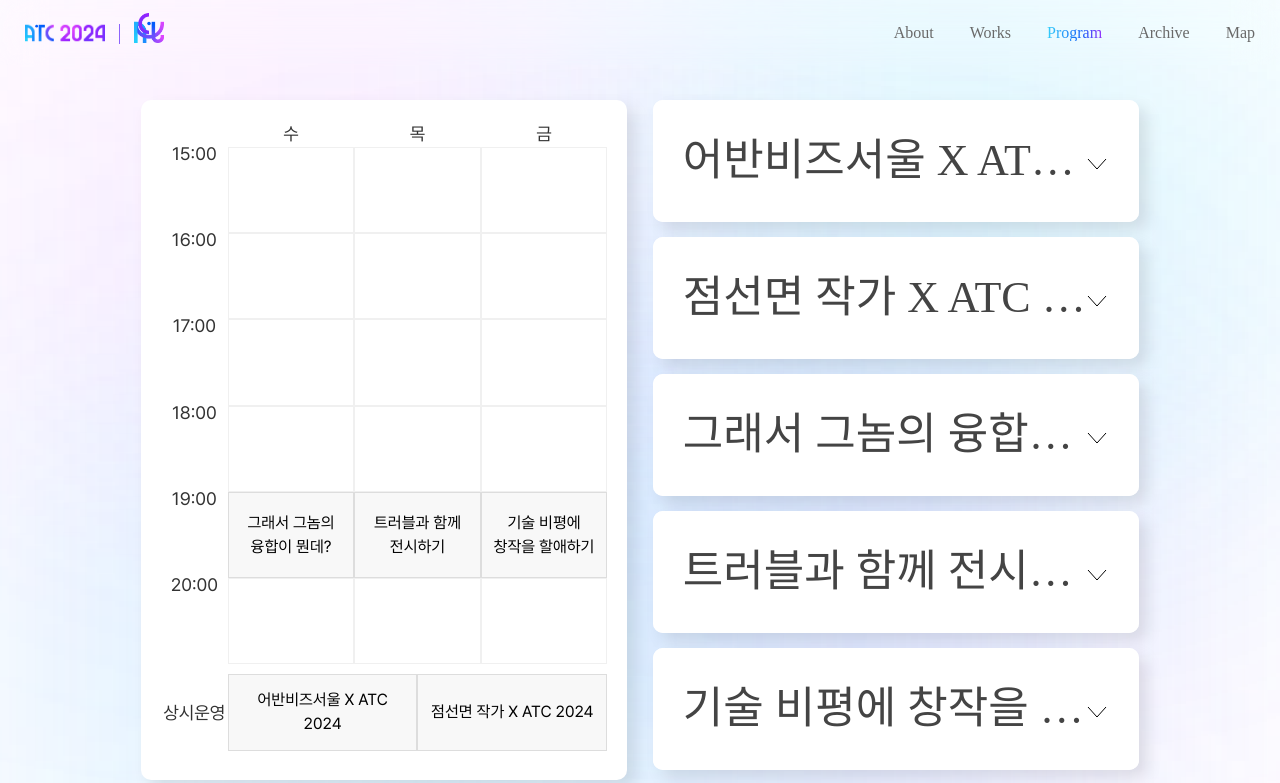
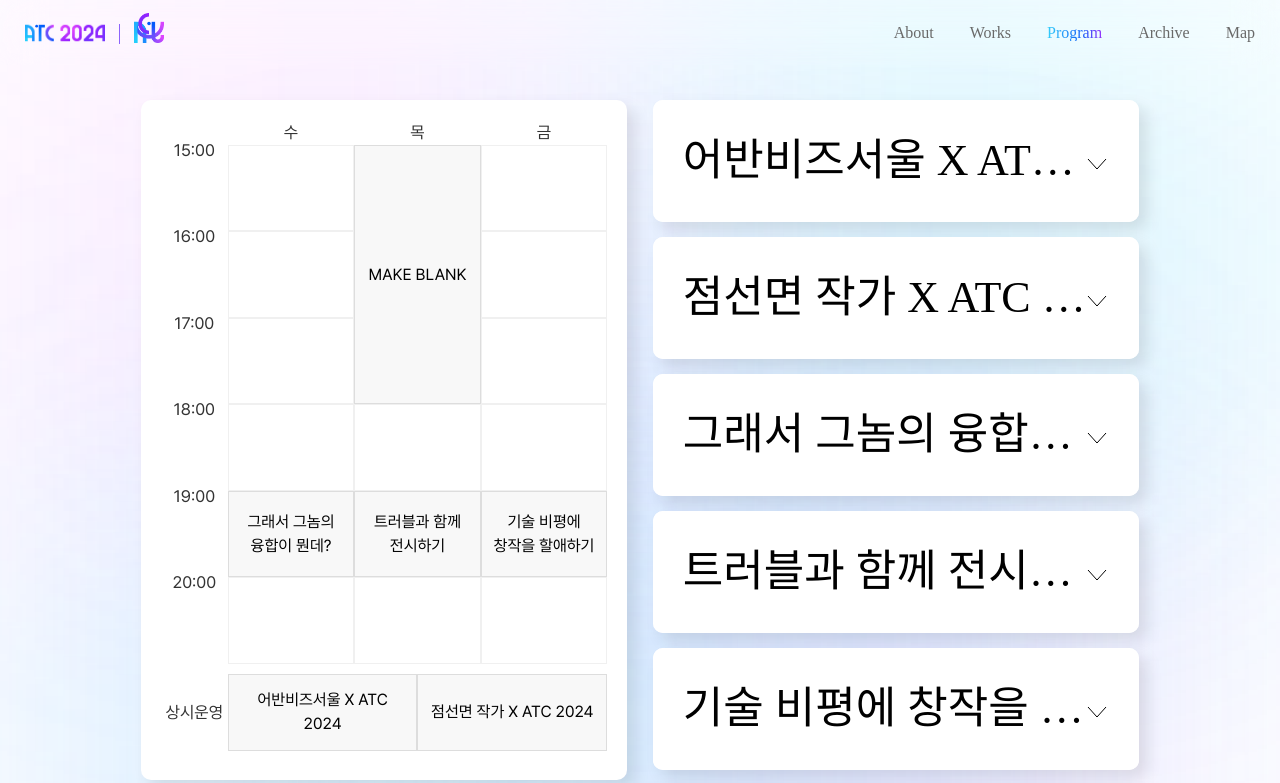
Before and after one commit to rmdnps10/ATC2024, a Next.js app: page /program in a window 1280 px wide. Shown: the top 783 px of the page. Built offline with nearby package versions, Linux system fonts and the light colour scheme.

Commit message:
Feat: 테이블 및 프로그램란에 워크숍 추가 #10

```diff
--- a/src/app/(main)/program/page.js
+++ b/src/app/(main)/program/page.js
@@ -46,19 +46,11 @@ export default function ProgramPage() {
     }
   }
 
-  const timeToRow = time => {
-    const [hour, minute] = time.split(':').map(Number)
-    return (
-      hour - 15 + (minute === 30 ? 1 : 0) + 1
-    ) /*나중에 30분 단위 프로그램 고려해야함*/
-  }
-
-  const dayToColumn = day => ({ 수: 1, 목: 2, 금: 3 }[day] || 0)
-
   const programs = [
     {
       id: 'program1',
       title: '그래서 그놈의 융합이 뭔데?',
+      name: '노상호 작가 강연',
       day: '수',
       startTime: '19:00',
       endTime: '20:00',
@@ -69,6 +61,7 @@ export default function ProgramPage() {
     {
       id: 'program2',
       title: '트러블과 함께 전시하기',
+      name: '이수영 백남준아트센터 큐레이터 강연',
       day: '목',
       startTime: '19:00',
       endTime: '20:00',
@@ -79,12 +72,24 @@ export default function ProgramPage() {
     {
       id: 'program3',
       title: '기술 비평에 창작을 할애하기',
+      name: '포킹룸 강민형 기획자 강연',
       day: '금',
       startTime: '19:00',
       endTime: '20:00',
       location: '서강대학교 하비에르관 5F 이머시브홀',
       description:
         '기술을 기반으로 창작하는 사람들에게 기술은 어떠한 표현의 도구나 창작의 재료가 되는 경우가 많다. 세 명의 여성 멤버로 이루어진 포킹룸은 기술을 도구나 재료로 보기보다 기술을 다루는 사람들 (개발자, 교육자, 사용자 등)의 문화에서 만들어진 기술 사회에 비평적으로 접근하는 것에 관심을 가지고 있다. 이번 강연에서 연사는 기술 기반의 창작 활동의 의의를 기술 문화를 일구어가는 공동체적인 것으로 보고, 기술은 과연 중립적인가, 기술의 실패는 무엇을 의미하는가, 와 같은 질문을 던지며 기술-창작의 이야기의 폭을 넓혀가고자 한다.'
+    },
+    {
+      id: 'program4',
+      title: 'MAKE BLANK',
+      name: '점선면 작가 워크숍',
+      day: '목',
+      startTime: '15:00',
+      endTime: '18:00',
+      location: '서강대학교 하비에르관 5F 이머시브홀',
+      description:
+        "'우리는 코끼리가 될 수도 있고 냉장고를 만들 수도 있다.' 다양한 여러가지 표현방법을 통해 나의 빈칸을 채워봅시다. 그리는 과정을 통해 우리의 가능성과 꿈, 여백의 아름다움에 대한 이야기를 나눕니다."
     }
   ]
   const alwaysAvailablePrograms = [
@@ -104,42 +109,46 @@ export default function ProgramPage() {
     }
   ]
 
-  const getDuration = (start, end) => {
-    const [startHour, startMinute] = start.split(':').map(Number)
-    const [endHour, endMinute] = end.split(':').map(Number)
-    return (endHour * 60 + endMinute - startHour * 60 - startMinute) / 60
-  }
-
   const days = ['수', '목', '금']
 
-  const generateTable = () => {
-    const table = Array.from({ length: 6 }, () => Array(3).fill(null))
-
-    programs.forEach(program => {
-      const row = timeToRow(program.startTime)
-      const col = dayToColumn(program.day)
-      const rowspan = getDuration(program.startTime, program.endTime)
-
-      if (row > 0 && col > 0 && row <= table.length && col <= table[0].length) {
-        if (table[row - 1][col - 1] === null) {
-          table[row - 1][col - 1] = {
-            title: program.title,
-            id: program.id,
-            rowspan
-          }
-          for (let i = 1; i < rowspan; i++) {
-            if (table[row - 1 + i]) {
-              table[row - 1 + i][col - 1] = 'skip'
-            }
-          }
-        }
-      }
-    })
-
-    return table
-  }
-
-  const tableData = generateTable()
+  const tableData = [
+    [
+      null,
+      {
+        title: 'MAKE BLANK',
+        id: 'program4',
+        rowspan: 2
+      },
+      null
+    ],
+    [
+      null,
+      {
+        title: 'MAKE BLANK',
+        id: 'program4',
+        rowspan: 3
+      },
+      null
+    ],
+    [
+      null,
+      {
+        title: 'MAKE BLANK',
+        id: 'program4',
+        rowspan: 3
+      },
+      ,
+      null
+    ],
+    [null, null, null],
+    [
+      { title: '그래서 그놈의 융합이 뭔데?', id: 'program1' },
+      { title: '트러블과 함께 전시하기', id: 'program2' },
+      { title: '기술 비평에 창작을 할애하기', id: 'program3' }
+    ],
+    [null, null, null],
+    [null, null, null]
+  ]
 
   return (
     <main className={styles.main}>
@@ -160,25 +169,37 @@ export default function ProgramPage() {
           {['15:00', '16:00', '17:00', '18:00', '19:00', '20:00'].map(
             (time, rowIndex) => (
               <React.Fragment key={rowIndex}>
+                {/* 시간 라벨 */}
                 <div
                   className={styles.timeLabel}
                   style={{ gridRow: rowIndex + 2 }}>
                   {time}
                 </div>
+
+                {/* 프로그램 셀 */}
                 {Array(3)
                   .fill(null)
                   .map((_, colIndex) => {
                     const cellData = tableData[rowIndex][colIndex]
-                    if (cellData === 'skip') return null
-                    return cellData ? (
+
+                    if (cellData && cellData.rowspan) {
+                      const isStartRow =
+                        tableData[rowIndex - 1]?.[colIndex]?.id !== cellData.id
+
+                      if (isStartRow) {
+                        return (
                           <div
-                        key={colIndex}
+                            key={`merged-${rowIndex}-${colIndex}`}
                             className={`${styles.programCellStyled} ${
                               hoveredProgram === cellData.id ||
                               openPrograms.includes(cellData.id)
                                 ? styles.highlightedBackground
                                 : ''
                             }`}
+                            style={{
+                              gridRow: 'span 3',
+                              gridColumn: colIndex + 2
+                            }}
                             onMouseEnter={() => setHoveredProgram(cellData.id)}
                             onMouseLeave={() => setHoveredProgram(null)}
                             onClick={() => toggleProgram(cellData.id)}>
@@ -192,14 +213,49 @@ export default function ProgramPage() {
                               {cellData.title}
                             </div>
                           </div>
-                    ) : (
+                        )
+                      }
+                      return null
+                    }
+
+                    if (!cellData) {
+                      return (
                         <div
-                        key={colIndex}
+                          key={`empty-${rowIndex}-${colIndex}`}
                           className={styles.programCell}
                           style={{
                             gridColumn: colIndex + 2,
                             gridRow: rowIndex + 2
                           }}></div>
+                      )
+                    }
+
+                    return (
+                      <div
+                        key={`${rowIndex}-${colIndex}`}
+                        className={`${styles.programCellStyled} ${
+                          hoveredProgram === cellData.id ||
+                          openPrograms.includes(cellData.id)
+                            ? styles.highlightedBackground
+                            : ''
+                        }`}
+                        style={{
+                          gridColumn: colIndex + 2,
+                          gridRow: rowIndex + 2
+                        }}
+                        onMouseEnter={() => setHoveredProgram(cellData.id)}
+                        onMouseLeave={() => setHoveredProgram(null)}
+                        onClick={() => toggleProgram(cellData.id)}>
+                        <div
+                          className={`${styles.gradientText} ${
+                            hoveredProgram === cellData.id ||
+                            openPrograms.includes(cellData.id)
+                              ? styles.highlightedText
+                              : ''
+                          }`}>
+                          {cellData.title}
+                        </div>
+                      </div>
                     )
                   })}
               </React.Fragment>
@@ -278,7 +334,7 @@ export default function ProgramPage() {
               <div className={styles.programDetails}>
                 <p className={styles.programTime}>
                   {program.startTime
-                    ? `${program.startTime} - ${program.endTime} (${program.day})`
+                    ? `${program.startTime} - ${program.endTime} (${program.day}), ${program.name}`
                     : '상시운영'}
                 </p>
                 <p className={styles.programLocation}>{program.location}</p>
--- a/src/app/(main)/program/page.module.css
+++ b/src/app/(main)/program/page.module.css
@@ -85,9 +85,6 @@
   grid-template-rows: auto repeat(6, 1fr);
   height: 85%;
   font-size: 2rem;
-  @media (max-width: 768px) {
-    grid-template-columns: 20% 1fr 1fr 1fr;
-  }
 }
 
 .alwaysTableContainer {
@@ -95,7 +92,12 @@
   grid-template-columns: 15% 1fr 1fr;
   margin-top: 1rem;
   height: 12%;
-  @media (max-width: 768px) {
+}
+@media (max-width: 425px) {
+  .gridContainer {
+    grid-template-columns: 20% 1fr 1fr 1fr;
+  }
+  .alwaysTableContainer {
     grid-template-columns: 20% 1fr 1fr;
   }
 }
@@ -145,9 +147,6 @@
   text-align: right;
   color: #333333;
   transform: translate(0, -8%);
-  @media (max-width: 768px) {
-    font-size: 1.2rem;
-  }
 }
 
 .alwaysLabel {
@@ -158,11 +157,28 @@
   font-size: 1.8rem;
   text-align: right;
   color: #333333;
-  @media (max-width: 768px) {
+}
+@media (max-width: 1300px) {
+  .timeLabel,
+  .alwaysLabel,
+  .dayHeader {
+    font-size: max(1rem, 1.3vw);
+  }
+}
+@media (max-width: 768px) {
+  .timeLabel,
+  .alwaysLabel,
+  .dayHeader {
+    font-size: min(1.8rem, 3vw);
+  }
+}
+@media (max-width: 425px) {
+  .timeLabel,
+  .alwaysLabel,
+  .dayHeader {
     font-size: 1.2rem;
   }
 }
-
 .programCell {
   display: flex;
   justify-content: center;
@@ -187,6 +203,9 @@
   word-break: keep-all;
   @media (max-width: 768px) {
     padding: 0.5rem;
+    font-size: max(1.4rem, 2.5vw);
+  }
+  @media (max-width: 425px) {
     font-size: 1.4rem;
   }
 }
@@ -283,8 +302,8 @@
 }
 
 .textWrapper {
+  max-width: max-content;
   font-size: 1em;
-  color: #444;
   transition: background 0.5s ease, -webkit-background-clip 0.5s ease;
 }
 .textWrapper.gradientText {
```
Lines whose indentation alone changed are shown as unchanged.
